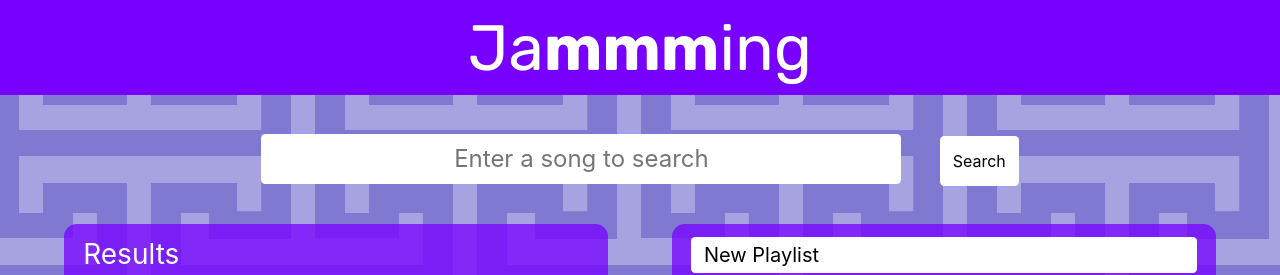
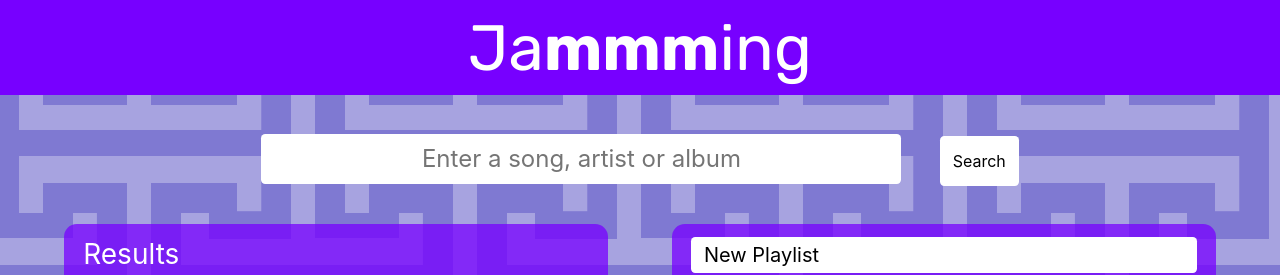
Before and after one commit to adrian9ng/jammming, a React (Create React App) app: page / in a window 1280 px wide. Shown: the top 275 px of the page. Built offline with nearby package versions, Linux system fonts and the light colour scheme.

Commit message:
Changed search bar placeholder text

```diff
--- a/src/components/searchbar/SearchBar.js
+++ b/src/components/searchbar/SearchBar.js
@@ -13,7 +13,7 @@ function SearchBar(props){
         <div className="SearchBar">
             <input
                 type="text"
-                placeholder="Enter a song to search"
+                placeholder="Enter a song, artist or album"
                 onChange={(e) => setInput(e.target.value)}
             />
             <button onClick={search}>Search</button>
```
